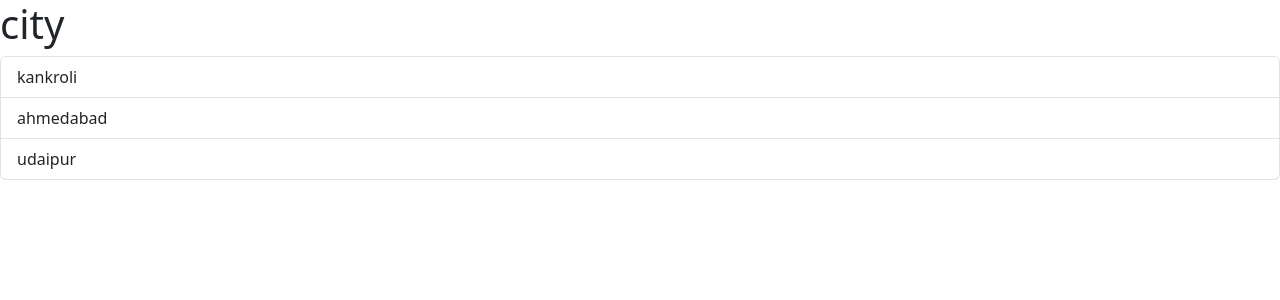
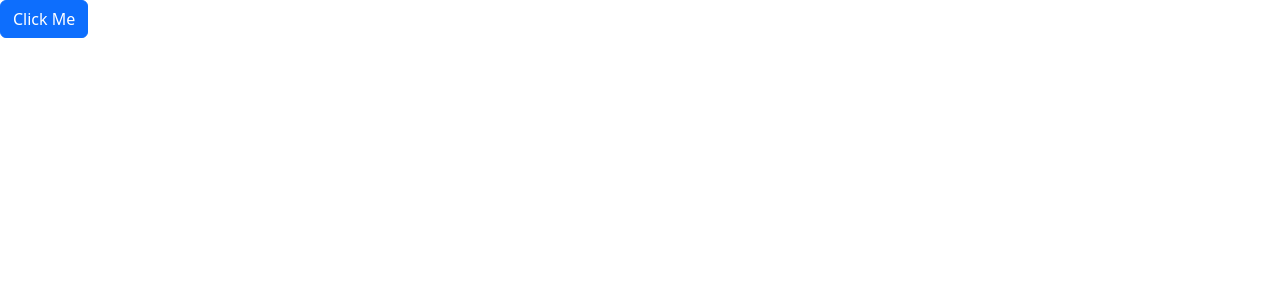
Before and after one commit to pinugit/react-app, a React (Vite) app: page / in a window 1280 px wide. Shown: the top 300 px of the page. Built offline with nearby package versions, Linux system fonts and the light colour scheme.

Commit message:
added a button component by myself and made it so that it will change color when it is clicked

```diff
--- a/src/App.tsx
+++ b/src/App.tsx
@@ -1,10 +1,13 @@
-import ListGroup from "./Components/ListGroup";
-
+import Button from "./Button";
 function App() {
   let citis = ["kankroli", "ahmedabad", "udaipur"];
+
+  const handleButtonClick = (text: string) => {
+    console.log(text);
+  };
   return (
     <div>
-      <ListGroup items={citis} heading="city" />
+      <Button buttonText="Click Me" onButtonClick={handleButtonClick} />
     </div>
   );
 }
--- /dev/null
+++ b/src/Button.tsx
@@ -0,0 +1,22 @@
+import { useState } from "react";
+
+interface props {
+  buttonText: string;
+  onButtonClick: (text: string) => void;
+}
+function Button({ buttonText, onButtonClick }: props) {
+  const [clickedState, setClickedState] = useState(0);
+  return (
+    <button
+      className={clickedState == 0 ? "btn btn-primary" : "btn btn-success"}
+      onClick={() => {
+        clickedState == 0 ? setClickedState(1) : setClickedState(0);
+        onButtonClick(buttonText);
+      }}
+    >
+      {buttonText}
+    </button>
+  );
+}
+
+export default Button;
--- a/src/Components/ListGroup.tsx
+++ b/src/Components/ListGroup.tsx
@@ -2,9 +2,9 @@ import { useState } from "react";
 interface props {
   items: string[];
   heading: string;
-  onSelectItem: (item: string) => null;
+  onSelectItem: (item: string) => void;
 }
-function ListGroup({ items, heading }: props) {
+function ListGroup({ items, heading, onSelectItem }: props) {
   const [selectedIndex, setSelectedIndex] = useState(-1);
   return (
     <>
@@ -22,6 +22,7 @@ function ListGroup({ items, heading }: props) {
             }
             onClick={() => {
               setSelectedIndex(index);
+              onSelectItem(items);
             }}
             key={items}
           >
```
Also changed, not shown: src/Alert.tsx (added, +10 -0 lines).
